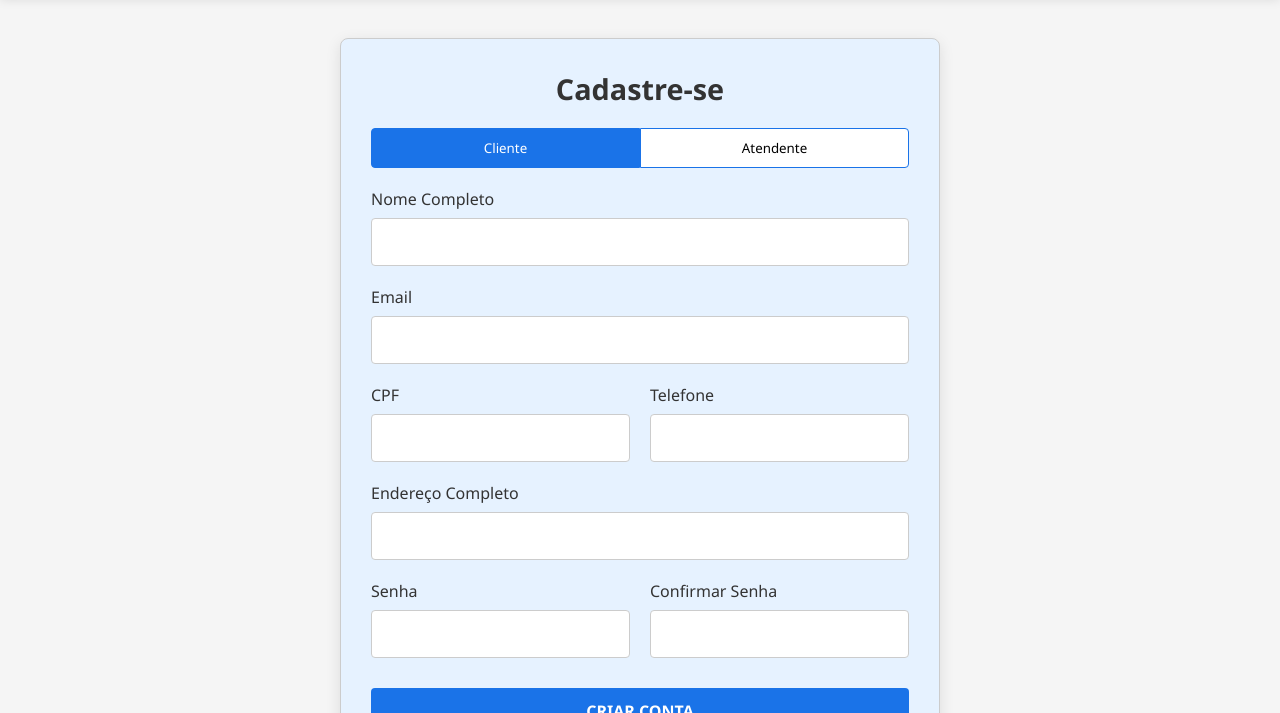
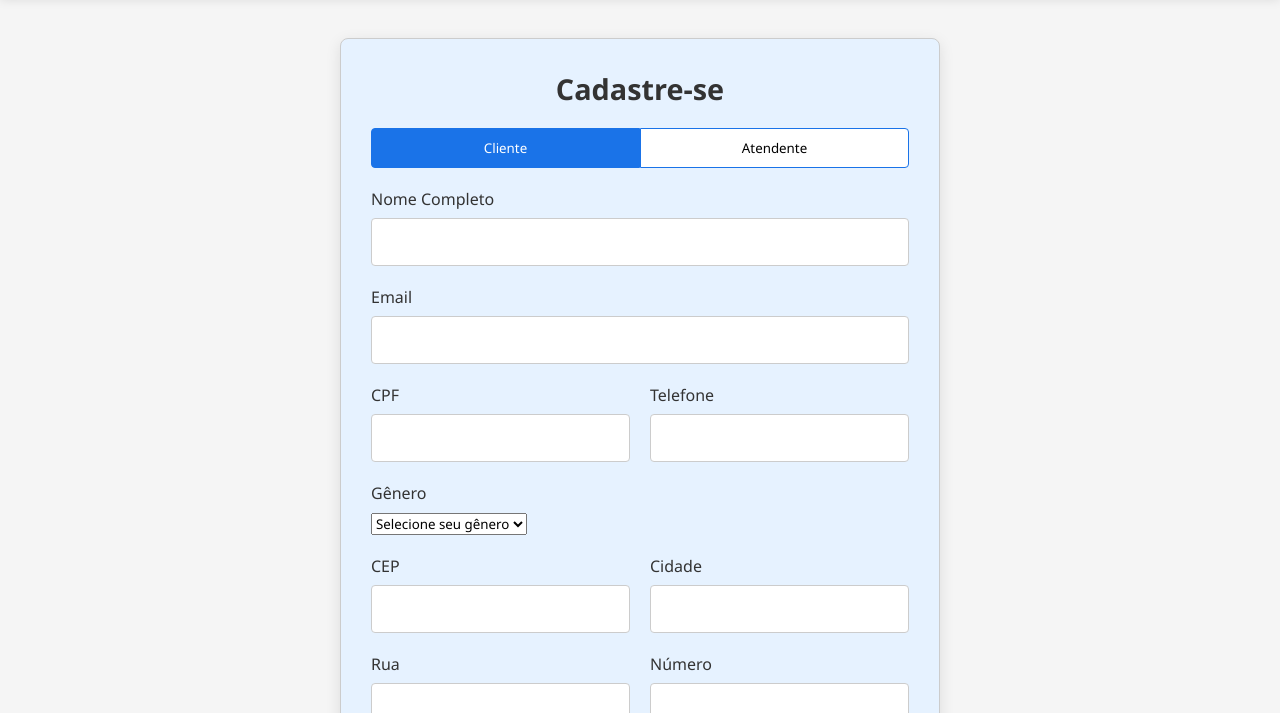
Before and after one commit to FilipeMitre/Projeto_Connectplus, a plain HTML site: page cadastro/cadastro.html in a window 1280 px wide. Shown: the part 87-800 px from the top of the page. Drawn offline with Linux system fonts and the light colour scheme.

Commit message:
Update cadastro.html

```diff
--- a/cadastro/cadastro.html
+++ b/cadastro/cadastro.html
@@ -38,7 +38,7 @@
 
             <!-- Tabs -->
             <div class="cadastro-tabs">
-                <button class="tab-button active" data-tab="cliente">Cliente</button>
+                <button class="tab-button active" data-tab="usuario">Cliente</button>
                 <button class="tab-button" data-tab="atendente">Atendente</button>
             </div>
 
@@ -67,40 +67,76 @@
                     </div>
                 </div>
 
+                <!-- Adicionando campo de gênero conforme banco de dados -->
                 <div class="form-group">
-                    <label for="endereco">Endereço Completo</label>
-                    <input type="text" id="endereco" name="endereco" required>
+                    <label for="genero">Gênero</label>
+                    <select id="genero" name="genero" required>
+                        <option value="" disabled selected>Selecione seu gênero</option>
+                        <option value="masculino">Masculino</option>
+                        <option value="feminino">Feminino</option>
+                        <option value="outro">Outro</option>
+                        <option value="prefiro_nao_informar">Prefiro não informar</option>
+                    </select>
+                </div>
+
+                <!-- Separando os campos de endereço conforme banco de dados -->
+                <div class="form-row">
+                    <div class="form-group half">
+                        <label for="cep">CEP</label>
+                        <input type="text" id="cep" name="cep" required>
+                    </div>
+
+                    <div class="form-group half">
+                        <label for="cidade">Cidade</label>
+                        <input type="text" id="cidade" name="cidade" required>
+                    </div>
+                </div>
+
+                <div class="form-row">
+                    <div class="form-group half">
+                        <label for="rua">Rua</label>
+                        <input type="text" id="rua" name="rua" required>
+                    </div>
+
+                    <div class="form-group half">
+                        <label for="numero">Número</label>
+                        <input type="text" id="numero" name="numero" required>
+                    </div>
+                </div>
+
+                <div class="form-group">
+                    <label for="bairro">Bairro</label>
+                    <input type="text" id="bairro" name="bairro" required>
                 </div>
 
                 <!-- Campos específicos para atendentes (inicialmente ocultos) -->
                 <div id="campos-atendente" style="display: none;">
                     <div class="form-group">
                         <label for="area-atuacao">Área de atuação</label>
-                        <select id="area-atuacao" name="area-atuacao" required>
+                        <select id="area-atuacao" name="area-atuacao">
                             <option value="" disabled selected>Selecione sua área</option>
                             <option value="saude">Saúde</option>
                             <option value="juridico">Jurídico</option>
-                            <option value="carreira">Carreira</option>
                             <option value="contabil">Contábil</option>
-                            <option value="assistencia-social">Assistência Social</option>
+                            <option value="outros">Outros</option>
                         </select>
+                    </div>
+
+                    <div class="form-group">
+                        <label for="qualificacao">Qualificação Profissional</label>
+                        <textarea id="qualificacao" name="qualificacao" rows="3"></textarea>
                     </div>
 
                     <div class="form-group">
                         <label for="documentos">Documentos Comprobatórios</label>
                         <div class="file-upload-container">
-                            <input type="file" id="documentos" name="documentos" class="file-input" required>
+                            <input type="file" id="documentos" name="documentos" class="file-input">
                             <label for="documentos" class="file-label">
                                 <i class="fas fa-upload"></i>
                                 <span>Selecionar arquivos</span>
                             </label>
                             <span class="file-name">Nenhum arquivo selecionado</span>
                         </div>
-                    </div>
-
-                    <div class="form-group">
-                        <label for="raio-atendimento">Raio de atendimento (km)</label>
-                        <input type="number" id="raio-atendimento" name="raio-atendimento" min="1" max="100" required>
                     </div>
                 </div>
 
```
